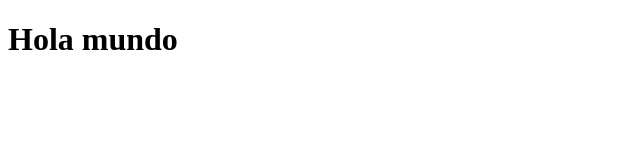
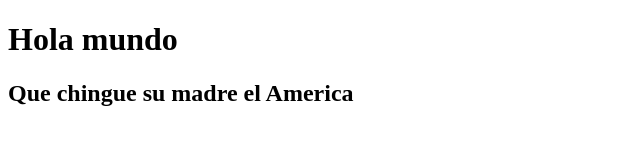
Before and after one commit to emirmed/repository-2, a plain HTML site: page index.html in a window 1280 px wide. Shown: the whole page, without its empty margins (0-640 px from the left). Drawn offline with Linux system fonts and the light colour scheme.

Commit message:
segundo commit

```diff
--- a/index.html
+++ b/index.html
@@ -7,5 +7,6 @@
 </head>
 <body>
     <h1>Hola mundo</h1>
+    <h2>Que chingue su madre el America</h2>
 </body>
 </html>
```
